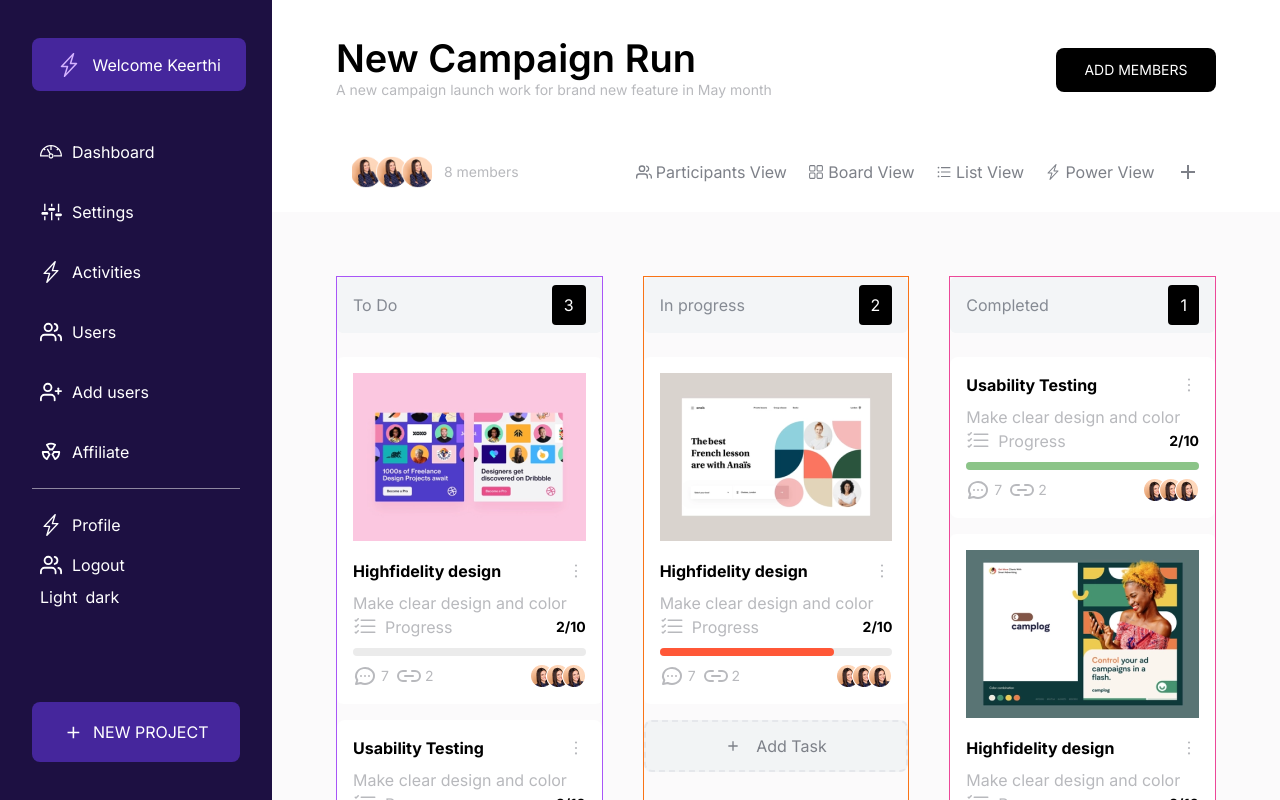
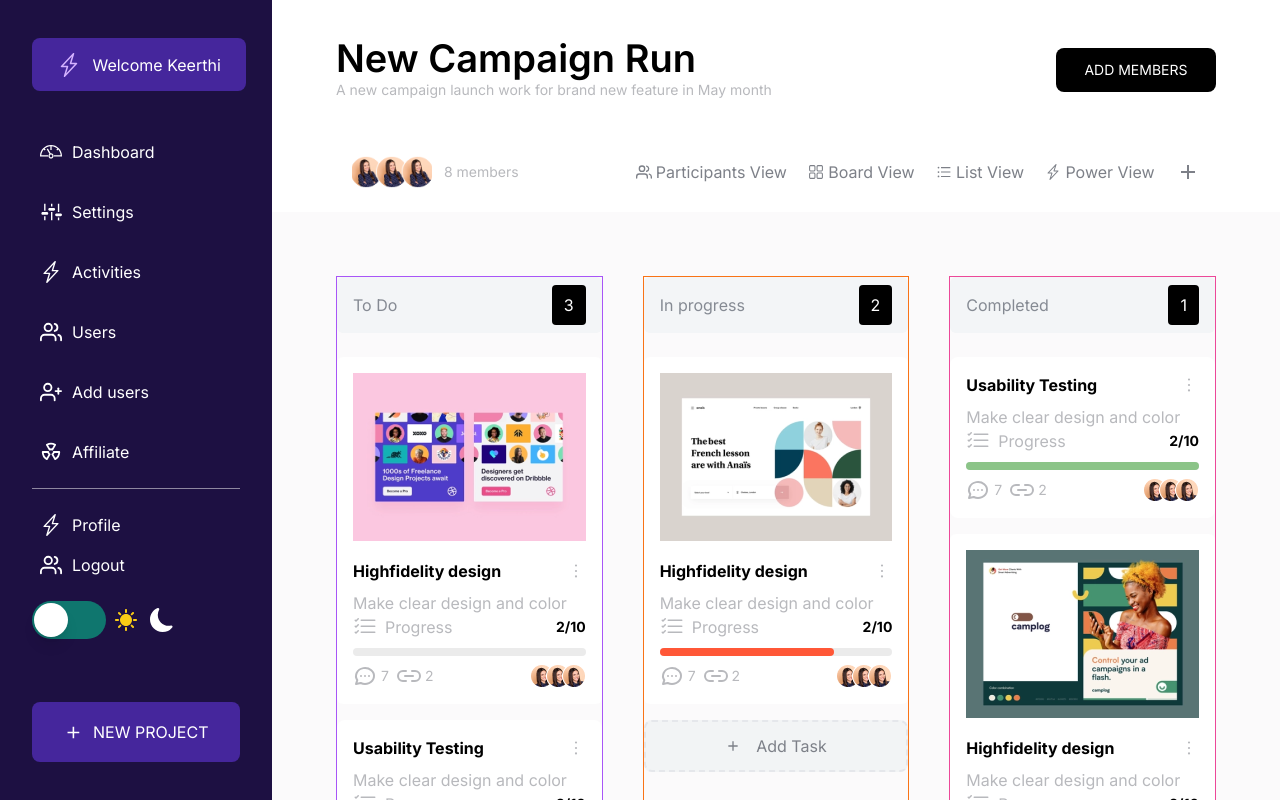
Before and after one commit to B-ID/nupat-internship-test2, a Next.js app: page / in a window 1280 px wide. Built offline with nearby package versions, Linux system fonts and the light colour scheme.

Commit message:
added dark mode

```diff
--- a/package.json
+++ b/package.json
@@ -9,6 +9,7 @@
     "lint": "next lint"
   },
   "dependencies": {
+    "@headlessui/react": "^1.7.14",
     "@types/node": "18.15.11",
     "@types/react": "18.0.33",
     "@types/react-dom": "18.0.11",
--- a/src/components/DarkModeSwitch.tsx
+++ b/src/components/DarkModeSwitch.tsx
@@ -1,19 +1,48 @@
-import React from 'react'
-import {useTheme} from 'next-themes'
+import React, { useState } from "react";
+import { useTheme } from "next-themes";
+import { Switch } from "@headlessui/react";
+import {MdSunny} from 'react-icons/md'
+import {BsFillMoonFill} from 'react-icons/bs'
 
-type Props = {}
+type Props = {};
 
 export default function DarkModeSwitch({}: Props) {
-    const {systemTheme, theme, setTheme} = useTheme()
+  const { systemTheme, theme, setTheme } = useTheme();
+  const [enabled, setEnabled] = useState();
 
-    const currentTheme = theme === "system" ? systemTheme : theme
+  const currentTheme = theme === "system" ? systemTheme : theme;
+
+  if (enabled) {
+    setTheme('dark')
+  } else {
+    setTheme('light')
+  }
 
   return (
-    <div className='flex gap-2 px-2 bg-gradient-radial'>
-        <button onClick={() => setTheme("light")}>Light</button>
-        <button onClick={() => setTheme("dark")
-        }
-            >dark</button>
+    <div className="flex gap-2 mt-4">
+      <div className="flex items-center order-2 gap-3">
+      <button onClick={() => setTheme("light")}>
+        <MdSunny className={`${!enabled ? 'text-yellow-400 rotate-90 transition duration-300' : ''} `} size={24}/>
+      </button>
+      <button onClick={() => setTheme("dark")}>
+        <BsFillMoonFill className={`${enabled ? 'text-dashboard-active' : ''}`} size={24} />
+      </button>
+      </div>
+
+      <Switch
+        checked={enabled}
+        // @ts-ignore
+        onChange={setEnabled}
+        className={`${enabled ? "bg-teal-900" : "bg-teal-700"}
+          relative inline-flex h-[38px] w-[74px] shrink-0 cursor-pointer rounded-full border-2 border-transparent transition-colors duration-200 ease-in-out focus:outline-none focus-visible:ring-2  focus-visible:ring-white focus-visible:ring-opacity-75`}
+      >
+        <span className="sr-only">Use setting</span>
+        <span
+          aria-hidden="true"
+          className={`${enabled ? "translate-x-9" : "translate-x-0"}
+            pointer-events-none inline-block h-[34px] w-[34px] transform rounded-full bg-white shadow-lg ring-0 transition duration-200 ease-in-out`}
+        />
+      </Switch>
     </div>
-  )
+  );
 }
```
Also changed, not shown: 1 other file (tests, documents, lock files or other folders).
